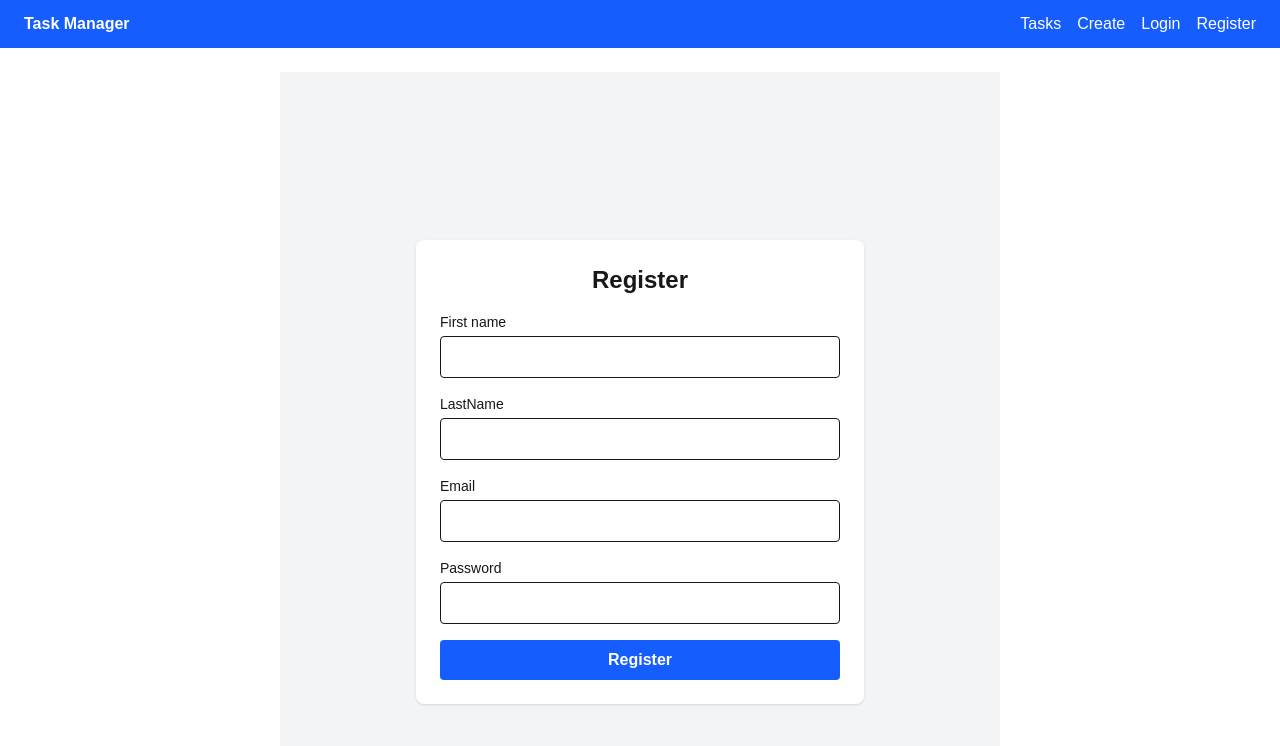
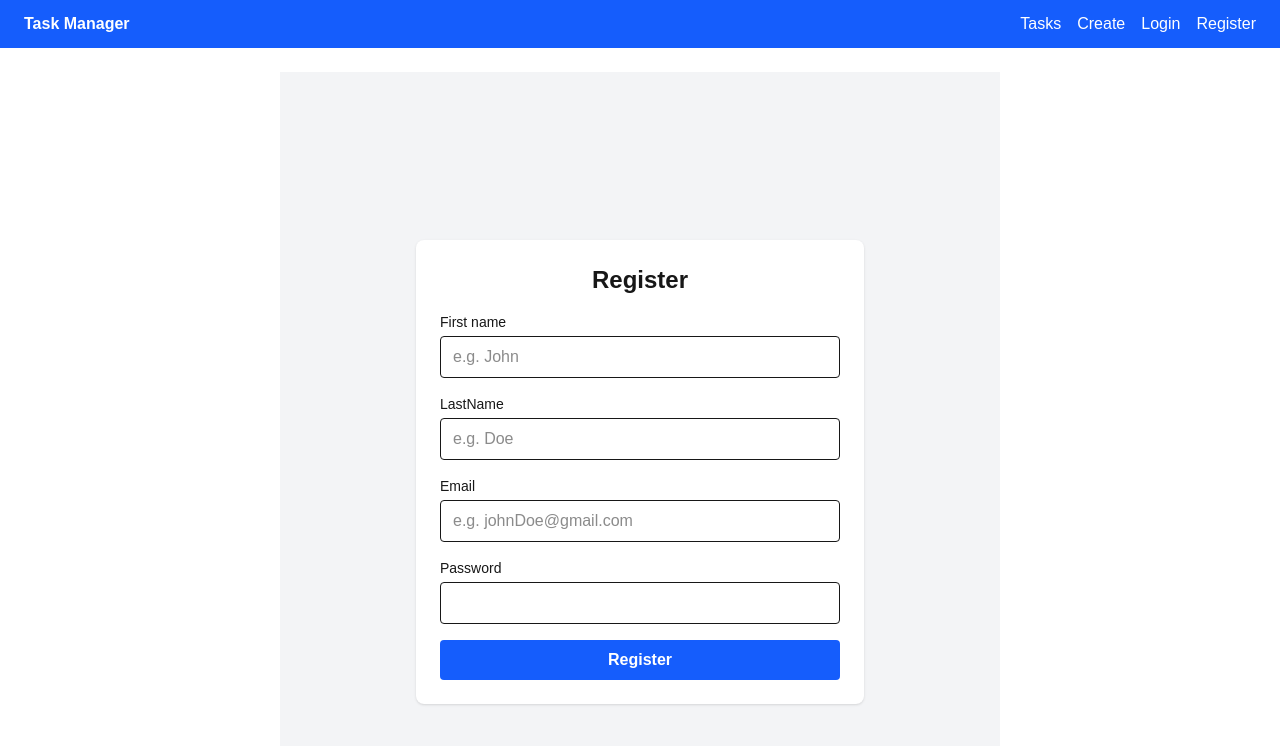
Before and after one commit to NorthernWolf22/task-manager, a Next.js app in the folder task-manager-fe/: page /register in a window 1280 px wide. Shown: the top 746 px of the page. Built offline with nearby package versions, Linux system fonts and the light colour scheme.

Commit message:
form accessibility changes

```diff
--- a/task-manager-fe/src/components/AuthForm.tsx
+++ b/task-manager-fe/src/components/AuthForm.tsx
@@ -62,10 +62,13 @@ export default function AuthForm({ type }: AuthFormProps) {
         type === "register" ? (
           <>
             <div>
-              <label className="block text-sm font-medium">First name</label>
+              <label className="block text-sm font-medium" htmlFor="firstName">First name</label>
               <input
+                id="firstName"
                 name="firstName"
                 type="text"
+                required
+                placeholder="e.g. John"
                 className="mt-1 w-full rounded border px-3 py-2"
                 value={formData.firstName}
                 onChange={handleChange}
@@ -73,10 +76,13 @@ export default function AuthForm({ type }: AuthFormProps) {
             </div>
 
             <div>
-              <label className="block text-sm font-medium">LastName</label>
+              <label className="block text-sm font-medium" htmlFor="lastName">LastName</label>
               <input
+                id="lastName"
                 name="lastName"
                 type="text"
+                required
+                placeholder="e.g. Doe"
                 className="mt-1 w-full rounded border px-3 py-2"
                 value={formData.lastName}
                 onChange={handleChange}
@@ -89,21 +95,26 @@ export default function AuthForm({ type }: AuthFormProps) {
       }
 
       <div>
-        <label className="block text-sm font-medium">Email</label>
+        <label className="block text-sm font-medium" htmlFor="email">Email</label>
         <input
+          id="email"
+          name="email"
           type="email"
+          required
+          placeholder="e.g. johnDoe@gmail.com"
           className="mt-1 w-full rounded border px-3 py-2"
-          name="email"
           value={formData.email}
           onChange={handleChange}
         />
       </div>
 
       <div>
-        <label className="block text-sm font-medium">Password</label>
+        <label className="block text-sm font-medium" htmlFor="password">Password</label>
         <input
+          id="password"
           name="password"
           type="password"
+          required
           className="mt-1 w-full rounded border px-3 py-2"
           value={formData.password}
           onChange={handleChange}
```
